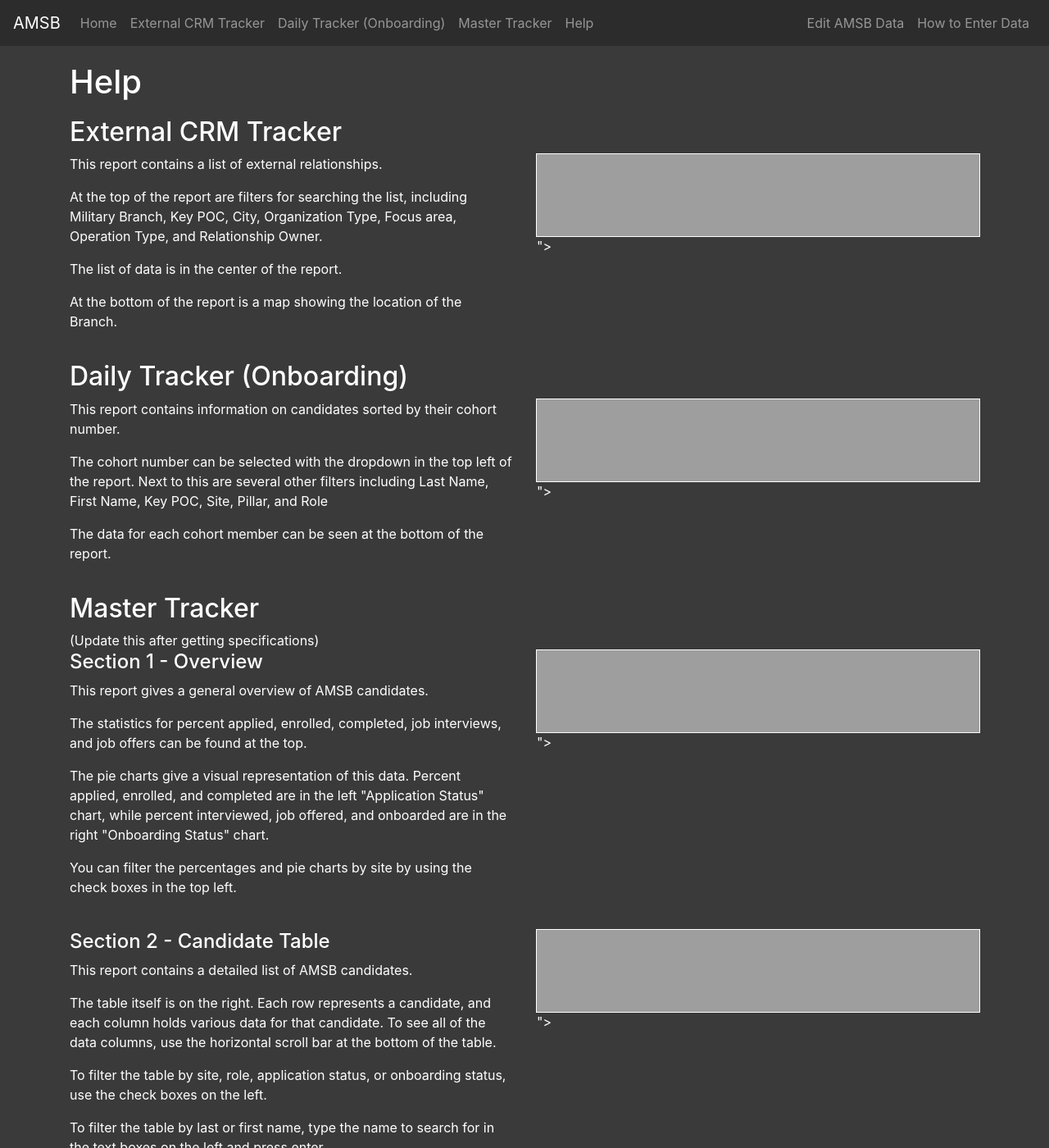
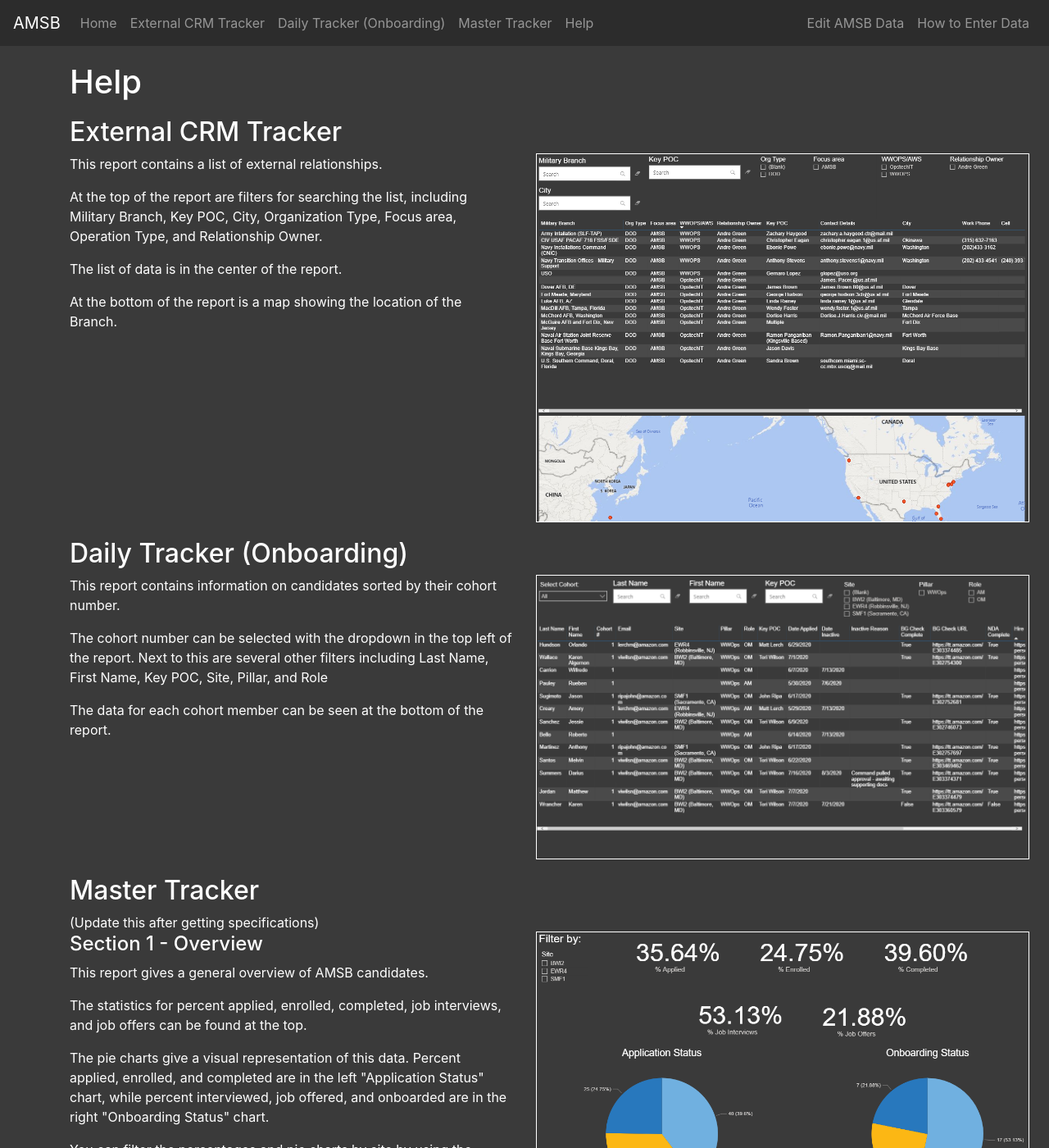
Before and after one commit to agreen199-ag/AMSB, a Jekyll site: the page built from help.html, in a window 1280 px wide and 1400 px high. Shown: the whole window at 82% size. Built offline with Jekyll 4.4.1, drawn with Linux system fonts in a browser that asks for light colours.

Commit message:
Updated help

```diff
--- a/help.html
+++ b/help.html
@@ -17,7 +17,7 @@
                 <p>At the bottom of the report is a map showing the location of the Branch.</p>
             </div>
             <div class="col-12 col-md-6">
-                <img src="{% static 'img/external1.png' %}">
+                <img src={{ "img/external1.png" | relative_url }}>
             </div>
         </div>
     </div>
@@ -32,7 +32,7 @@
                 <p>The data for each cohort member can be seen at the bottom of the report.</p>
             </div>
             <div class="col-12 col-md-6">
-                <img src="{% static 'img/daily1.png' %}">
+                <img src={{ "img/daily1.png" | relative_url }}>
             </div>
         </div>
     </div>
@@ -50,7 +50,7 @@
                 <p>You can filter the percentages and pie charts by site by using the check boxes in the top left.</p>
             </div>
             <div class="col-12 col-md-6">
-                <img src="{% static 'img/master1.png' %}">
+                <img src={{ "img/master1.png" | relative_url }}>
             </div>
         </div>
         <br>
@@ -70,7 +70,7 @@
                 </p>
             </div>
             <div class="col-12 col-md-6">
-                <img src="{% static 'img/master2.png' %}">
+                <img src={{ "img/master2.png" | relative_url }}>
             </div>
         </div>
     </div>
```
Also changed, not shown: img/daily1.png (added), img/external1.png (added).
